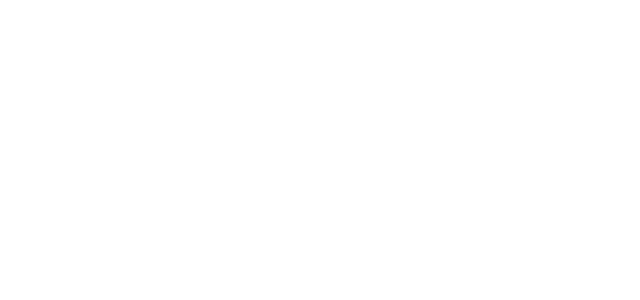
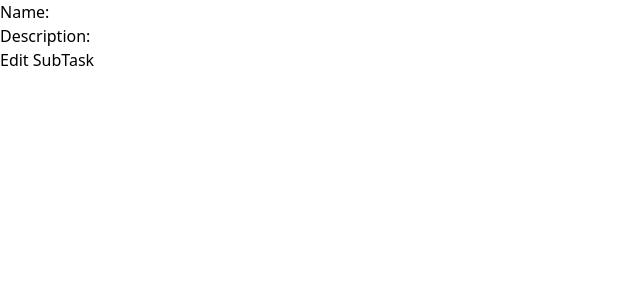
Before and after one commit to vamsigajula14/Progress-Tracker-Frontend, a React (Vite) app: page /subtask/edit/1 in a window 1280 px wide. Before the commit this address had no page. Shown: the top 300 px of the page, without its empty margins (0-640 px from the left). Built offline with nearby package versions, Linux system fonts and the light colour scheme; no server answers; sample sign-in values are in the browser's storage.

Commit message:
done EditSubTask page  without styling

```diff
--- a/src/App.jsx
+++ b/src/App.jsx
@@ -14,12 +14,12 @@
 import {AddTask} from "./pages/AddTask";
 import {EditTask} from "./pages/EditTask";
 import { AddSubTask } from './pages/AddSubTask';
+import {EditSubTask} from "./pages/EditSubTask";
 
 function App() {
   return (
       <BrowserRouter>
         <Routes>
-
             <Route path="/" element={<Layout />} />
             <Route path="/login" element={<Login />} />
             <Route path="/signup" element={<SignUp />} />
@@ -31,6 +31,7 @@
             <Route path='/task/new/:id' element={<ProtectedRoute><AddTask/></ProtectedRoute>}/>
             <Route path='/task/edit/:id' element={<ProtectedRoute><EditTask/></ProtectedRoute>} />
             <Route path='/subtask/new/:id' element = {<ProtectedRoute><AddSubTask/></ProtectedRoute>} />
+            <Route path='/subtask/edit/:id' element = {<ProtectedRoute><EditSubTask/></ProtectedRoute>} />
         </Routes>
       </BrowserRouter>
   );
--- /dev/null
+++ b/src/pages/EditSubTask.jsx
@@ -0,0 +1,80 @@
+import {useState,useEffect} from "react";
+import axios from 'axios';
+import {useParams,useNavigate} from "react-router-dom";
+
+export function EditSubTask(){
+    const [name,setName] = useState('');
+    const [description,setDescription] = useState('');
+    const [loading,setLoading] = useState(false);
+    const token = localStorage.getItem('token');
+    const navigator = useNavigate();
+    const {id} = useParams();
+    async function fetch(){
+        try{
+            const response = await axios.get(`https://progress-tracker-backend-hyf8.onrender.com/api/subtasks/${id}`,{
+                headers : {
+                    Authorization : `Bearer ${token}`
+                }
+            });
+            const data = response.data.subtask;
+            if(data){
+                setName(data.name||'');
+                setDescription(data.description||'');
+                setLoading(false);
+            }
+        }catch(err){
+            if(err.response && err.response.status === 403){
+                alert("session time out");
+                localStorage.removeItem("token");
+                navigator("/login");
+            }else{
+                alert("Got an while editing the sub task",err.message);
+            }
+        }
+    }
+    async function editSubTask(event){
+        try{
+            setLoading(true);
+            event.preventDefault();
+            const response = await axios.put(`https://progress-tracker-backend-hyf8.onrender.com/api/subtasks/${id}`,{
+                name,
+                description
+            },{
+                headers : {
+                    Authorization : `Bearer ${token}`
+                }
+            })
+            const data = response.data;
+            if(data){
+                alert("Successfuly udpadated");
+                navigator("/projects");
+            }
+        }catch(err){
+            if(err.response && err.response.status === 403){
+                alert("Sessoin time out");
+                localStorage.removeItem("token");
+                navigator("/login");
+            }else{
+                alert(`Got an error while updating subtask ${err.message}`);
+                console.log(err.message)
+                setLoading(false);
+            }
+        }
+    }
+    useEffect(()=>{
+        fetch();
+    },[])
+    return <div>
+            <form onSubmit = {editSubTask}>
+                <div>
+                    <lable >Name:</lable>
+                    <input type = "text" value = {name} onChange ={e=>setName(e.target.value)} />
+                </div>
+                <div>
+                    <lable >Description:</lable>
+                    <input type = "text" value = {description} onChange ={e=>setDescription(e.target.value)} />
+                </div>
+                {loading ? <h2>Editing</h2> : <button type="submit">Edit SubTask</button>}
+            </form>
+    </div>
+}
--- a/src/pages/ProjectDetails.jsx
+++ b/src/pages/ProjectDetails.jsx
@@ -187,7 +187,7 @@
                         />
                         {sub.name}
                       </label>
-                      <button onClick={() => alert("Edit Subtask " + sub._id)}>
+                      <button onClick={() => navigate(`/subtask/edit/${sub._id}`)}>
                         Edit
                       </button>
                       <button onClick={() => deleteSubTask(sub._id)}>
```
